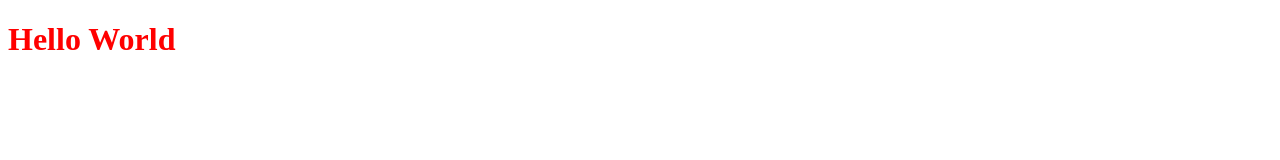
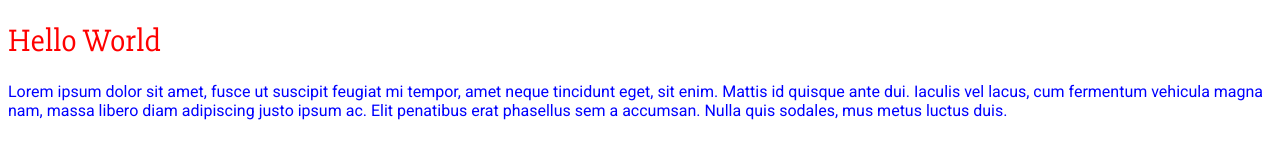
Before and after one commit to ComradeSnarky/css, a plain HTML site: page index.html in a window 1280 px wide. Drawn offline with Linux system fonts and the light colour scheme.

Commit message:
added styling and fonts to header and paragraph

```diff
--- a/index.html
+++ b/index.html
@@ -2,9 +2,11 @@
 <html>
 <head>
   <title>CSS</title>
-<link rel="stylesheet" type="text/css" href="main.css">
+  <link href="https://fonts.googleapis.com/css?family=Roboto|Slabo+27px" rel="stylesheet">
+  <link rel="stylesheet" type="text/css" href="main.css">
 </head>
 <body>
   <h1>Hello World</h1>
+  <p>Lorem ipsum dolor sit amet, fusce ut suscipit feugiat mi tempor, amet neque tincidunt eget, sit enim. Mattis id quisque ante dui. Iaculis vel lacus, cum fermentum vehicula magna nam, massa libero diam adipiscing justo ipsum ac. Elit penatibus erat phasellus sem a accumsan. Nulla quis sodales, mus metus luctus duis. </p>
 </body>
 </html>
--- a/main.css
+++ b/main.css
@@ -1,3 +1,14 @@
+* {
+  box-sizing: border-box;
+}
+
 h1 {
   color: red;
+  font-family: 'Slabo 27px', serif;
+  font-weight: normal;
 }
+
+p {
+  color: blue;
+  font-family: 'Roboto', sans-serif;
+}
```
